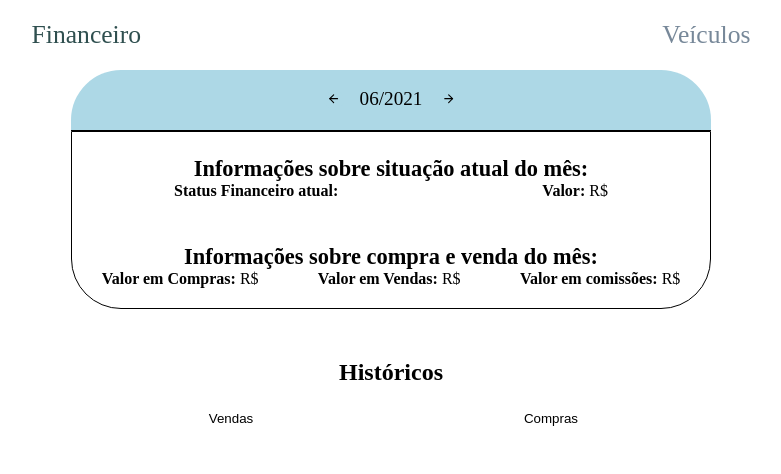
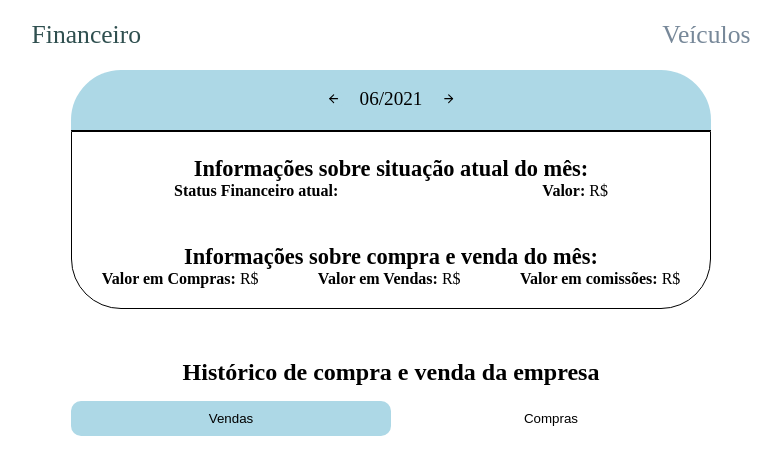
Before and after one commit to MatheusRFilho/Teste-Devnology, a React (Create React App) app in the folder frontend/: page / in a window 1280 px wide. Shown: the top 474 px of the page, without its empty margins (249-1030 px from the left). Built offline with nearby package versions, Linux system fonts and the light colour scheme; no server answers.

Commit message:
change the default value

```diff
--- a/frontend/src/globalComponents/Financial/index.js
+++ b/frontend/src/globalComponents/Financial/index.js
@@ -120,16 +120,39 @@ const FinancialItem = () => {
       </div>
 
       <div className="history">
-        <h2>Históricos</h2>
+        <h2>Histórico de compra e venda da empresa</h2>
 
+        {operation === 'buy' ? (
           <div className="history-buttons">
-          <button className="history-button" onClick={() => changeType('sell')}>
+            <button
+              className="history-button"
+              onClick={() => changeType('sell')}
+            >
               Vendas
             </button>
-          <button className="history-button" onClick={() => changeType('buy')}>
+            <button
+              className="history-button-active"
+              onClick={() => changeType('buy')}
+            >
               Compras
             </button>
           </div>
+        ) : (
+          <div className="history-buttons">
+            <button
+              className="history-button-active"
+              onClick={() => changeType('sell')}
+            >
+              Vendas
+            </button>
+            <button
+              className="history-button"
+              onClick={() => changeType('buy')}
+            >
+              Compras
+            </button>
+          </div>
+        )}
       </div>
       <div className="itens">
         {showOperations.map((item) => {
--- a/frontend/src/globalComponents/Financial/style.css
+++ b/frontend/src/globalComponents/Financial/style.css
@@ -106,6 +106,20 @@
   background-color: lightblue;
 }
 
+
+.history-button-active{
+  width: 50%;
+  border: none;
+  cursor: pointer;
+  padding: 10px;
+  background-color: lightblue;
+  border-radius: 10px;
+}
+
+.history-button-active:hover{
+  background-color: lightblue;
+}
+
 .itens {
   display: flex;
   flex-wrap: wrap;
```
Lines whose indentation alone changed are shown as unchanged.
